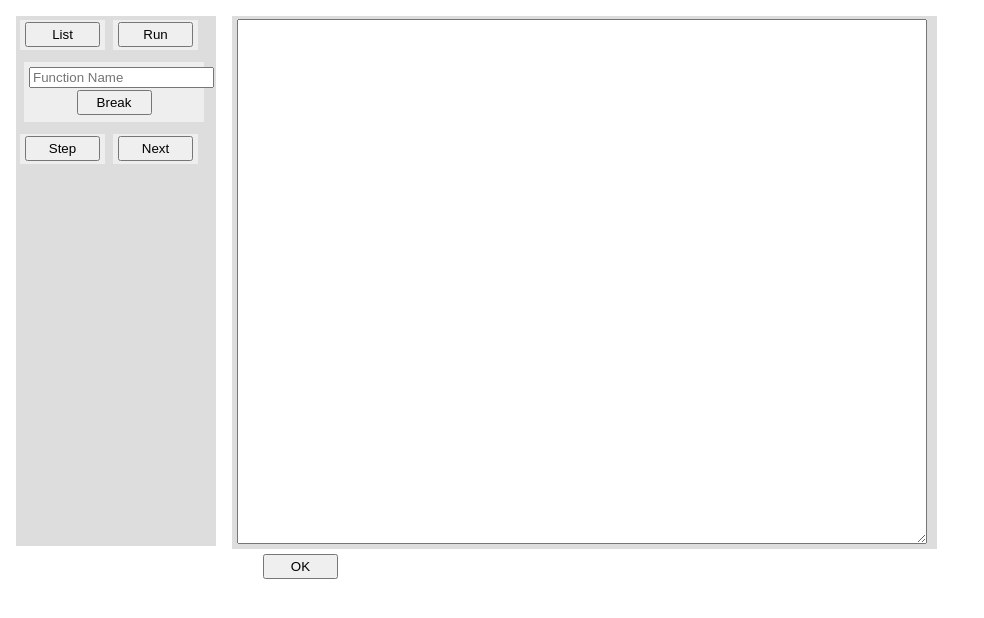
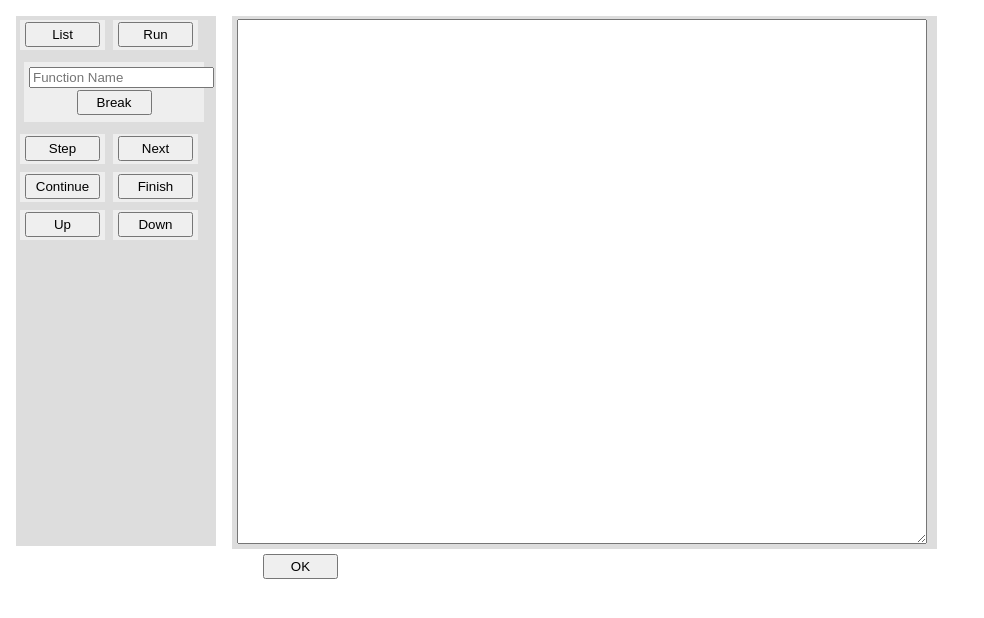
Before and after one commit to mddubey/Node_webkit_GDB, a website with bundled scripts: page GDB_Ui/commands.html in a window 1280 px wide. Shown: the whole page, without its empty margins (0-984 px from the left). Built offline with nearby package versions, Linux system fonts and the light colour scheme.

Commit message:
implemented continue,finish,up and down commands

```diff
--- a/GDB_Ui/commands.html
+++ b/GDB_Ui/commands.html
@@ -8,20 +8,32 @@
 <body>
 	<div id = "commands">
 		<div class = "option">
-			<input type = "button" value = "List" onClick = "showList()">
+			<input type = "button" value = "List" onClick = "_list()">
 		</div>
 		<div class = "option">
-			<input type = "button" value = "Run" onClick = "run()">
+			<input type = "button" value = "Run" onClick = "_run()">
 		</div>
 		<div class = "option_text">
 			<input type="text" id="funcNm" placeholder="Function Name">
-			<input type = "button" value = "Break" onClick = "insertBreakPoint()">
+			<input type = "button" value = "Break" onClick = "_break()">
 		</div>
 		<div class = "option">
-			<input type = "button" value = "Step" onClick = "performStep()">
+			<input type = "button" value = "Step" onClick = "_step()">
 		</div>
 		<div class = "option">
-			<input type = "button" value = "Next" onClick = "next()">
+			<input type = "button" value = "Next" onClick = "_next()">
+		</div>
+		<div class = "option">
+			<input type = "button" value = "Continue" onClick = "_continue()">
+		</div>
+		<div class = "option">
+			<input type = "button" value = "Finish" onClick = "_finish()">
+		</div>
+		<div class = "option">
+			<input type = "button" value = "Up" onClick = "_up()">
+		</div>
+		<div class = "option">
+			<input type = "button" value = "Down" onClick = "_down()">
 		</div>
 
 	</div>
@@ -31,7 +43,7 @@
 		<div id = "errorMsg">
 		</div>
 		<div id = "errorBtn">
-			<input type="button" id ="ok" value="OK" onClick = "reset()">
+			<input type="button" id ="ok" value="OK" onClick = "_reset()">
 		</div>
 	</div>
 
--- a/GDB_Ui/startDebug.js
+++ b/GDB_Ui/startDebug.js
@@ -14,8 +14,9 @@ function startDebug (fileName) {
 												// register one or more handlers
 	gdb.stdout.setEncoding('utf-8');
 	gdb.stdout.on('data', function (data) {
-		data = data + '-------------\n';
+		// data = data + '--\n';
 	  	$('#paragraph')[0].value = $('#paragraph')[0].value.concat(data);
+	  	$('#paragraph')[0].value = $('#paragraph')[0].value.slice();
 	  	$('#paragraph').scrollTop($('#paragraph')[0].scrollHeight);
 	});
 	gdb.stderr.on('data', function (data) {
@@ -28,28 +29,45 @@ function startDebug (fileName) {
 	});
 }
 
-function showList(){
+function _list(){
 	gdb.stdin.write('list'+'\n');
 };
 
-function insertBreakPoint(){
+function _break(){
 	var funcNm = $('#funcNm')[0].value;
 	gdb.stdin.write('break ' + funcNm + '\n');
+	$('#funcNm')[0].value = '';
 }
 
-function run(){
+function _run(){
 	gdb.stdin.write('run' + '\n');
 }
 
-function performStep(){
+function _step(){
 	gdb.stdin.write('step' + '\n');
 }
 
-function next(){
+function _next(){
 	gdb.stdin.write('next' + '\n');
 }
 
-function reset(){
+function _continue(){
+	gdb.stdin.write('continue' + '\n');
+}
+
+function _finish(){
+	gdb.stdin.write('finish' + '\n');
+}
+
+function _up(){
+	gdb.stdin.write('up' + '\n');
+}
+
+function _down(){
+	gdb.stdin.write('down' + '\n');
+}
+
+function _reset(){
 	$('#paragraph')[0].style.height = "525";
 	$('#errorMsg')[0].style.height = "0";
 	$('#errorBtn')[0].style.height = "0";
```
